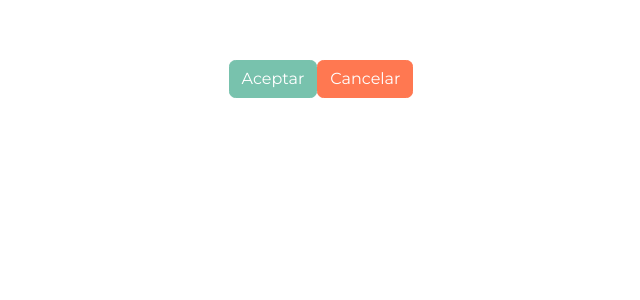
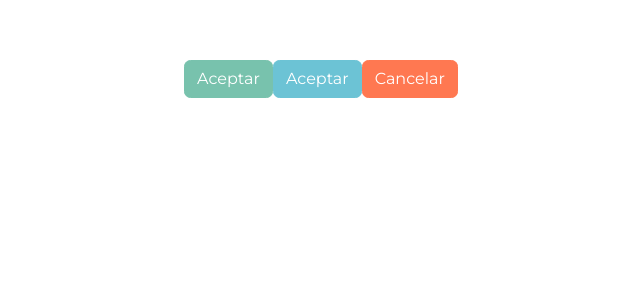
Before and after one commit to cet9/cet9-mesas, a Vue app: page / in a window 1280 px wide. Shown: the top 300 px of the page, without its empty margins (319-959 px from the left). Built offline with nearby package versions, Linux system fonts and the light colour scheme.

Commit message:
subo boton info

```diff
--- a/src/components/HelloWorld.vue
+++ b/src/components/HelloWorld.vue
@@ -1,5 +1,6 @@
 <template>
  <button class="btn btn-primary"> Aceptar </button>
+ <button class="btn btn-info"> Aceptar </button>
 </template>
 
 <script>
```
